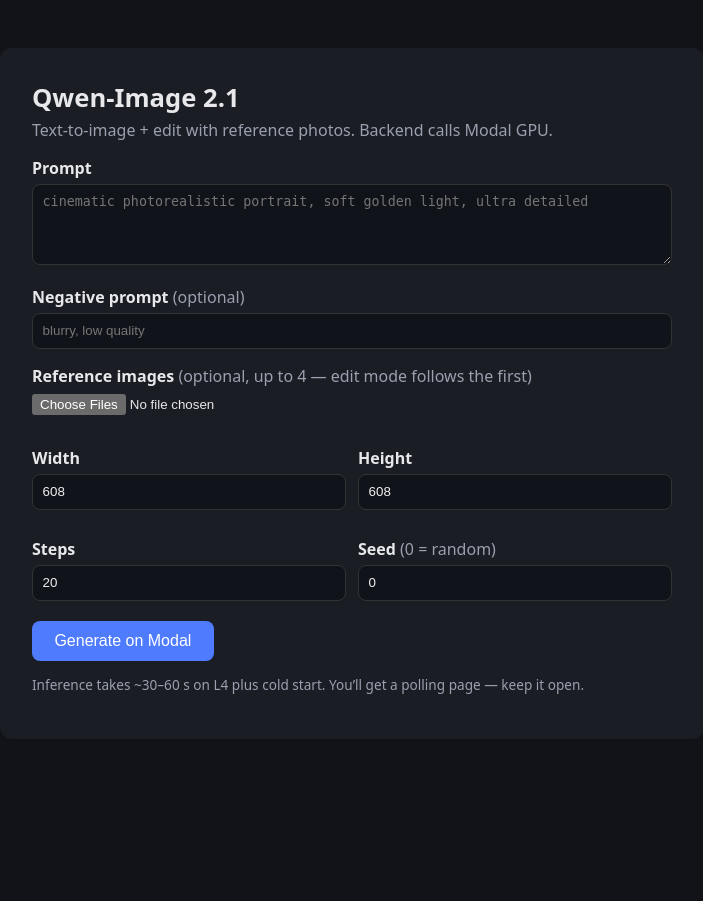
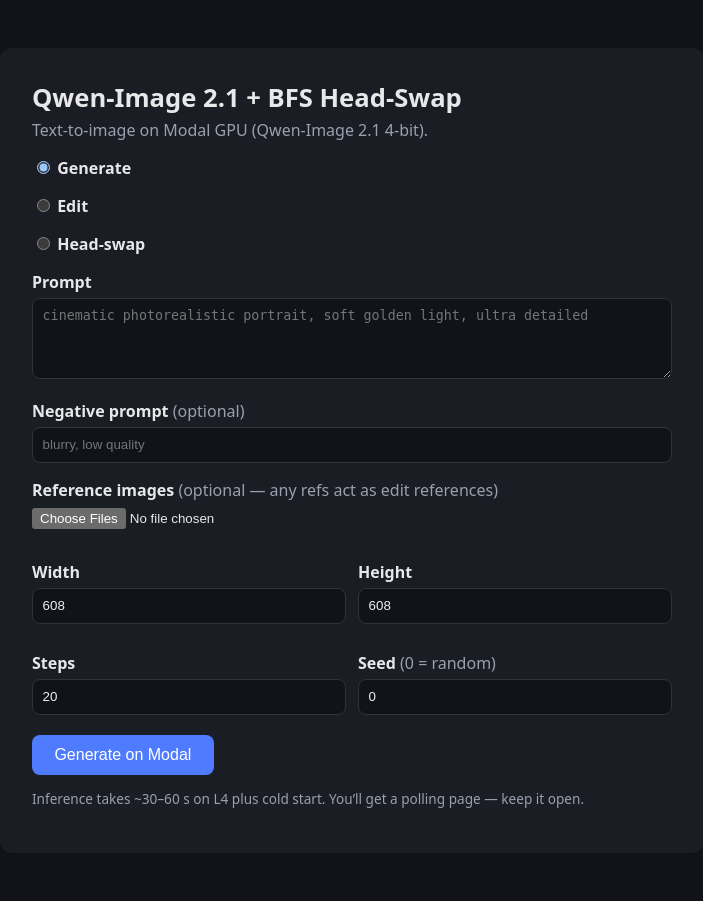
Before and after one commit to rajvermacas/runpod-setup, a FastAPI app: page / in a window 1280 px wide. Shown: the whole page, without its empty margins (288-991 px from the left). Before the commit the page ends 694 px from the top, so only its background shows below. Run offline with FastAPI, Linux system fonts and the light colour scheme.

Commit message:
Web UI: generate / edit / head-swap modes (Qwen + BFS backends)

```diff
--- a/web/app.py
+++ b/web/app.py
@@ -8,8 +8,21 @@ Flow (async, avoids HTTP timeouts on 1-3 min GPU jobs):
   GET  /result/{call_id}-> poll Modal; 202-style pending page auto-refreshes
   GET  /image/{call_id} -> final PNG bytes
 
-Backend -> Modal uses `modal.Cls.from_name("qwen21-4bit-direct", "Qwen21Direct")`
-with `.spawn()` / `FunctionCall.from_id().get(timeout=0)`.
+Backend -> Modal uses `modal.Cls.from_name(...)` with `.spawn()` /
+`FunctionCall.from_id().get(timeout=0)` against two deployed apps:
+
+  generate / edit -> `Qwen21Direct` on `qwen21-4bit-direct`
+  headswap       -> `BFSHeadSwapDirect` on `bfs-headswap-direct`
+
+(Deploy once each: `modal deploy modal_qwen21_direct.py` and
+`modal deploy modal_bfs_headswap_direct.py` — `Cls.from_name` needs a
+deployed app. Overrides: MODAL_APP_NAME / MODAL_CLS_NAME for the Qwen
+path, BFS_MODAL_APP_NAME / BFS_MODAL_CLS_NAME for the head-swap path.)
+
+Modes (radio on the form, `mode` form field):
+  generate: text-to-image, no references needed.
+  edit:     Qwen edit with reference photos (up to 4, output follows the first).
+  headswap: BFS LoRA — exactly 2 images, body/target first, reference head second.
 
 Run:
   pip install -r web/requirements.txt
@@ -45,8 +58,25 @@ TEMPLATES_DIR = BASE_DIR / "templates"
 
 MODAL_APP_NAME = os.environ.get("MODAL_APP_NAME", "qwen21-4bit-direct")
 MODAL_CLS_NAME = os.environ.get("MODAL_CLS_NAME", "Qwen21Direct")
+BFS_MODAL_APP_NAME = os.environ.get("BFS_MODAL_APP_NAME", "bfs-headswap-direct")
+BFS_MODAL_CLS_NAME = os.environ.get("BFS_MODAL_CLS_NAME", "BFSHeadSwapDirect")
 MODAL_CLIP = "qwen3vl_8b_w4a8.safetensors"
 MOCK_MODAL = os.environ.get("MOCK_MODAL", "") == "1"
+
+MODES = ("generate", "edit", "headswap")
+# Form default; BFS_HEADSWAP=1 keeps the earlier single-purpose toggle working
+# by preselecting headswap.
+DEFAULT_MODE = os.environ.get("DEFAULT_MODE", "headswap" if os.environ.get("BFS_HEADSWAP", "") == "1" else "generate")
+if DEFAULT_MODE not in MODES:
+    DEFAULT_MODE = "generate"
+
+HEADSWAP_DEFAULT_PROMPT = (
+    "head_swap: start with <image1> as the base image, keeping its lighting, "
+    "environment, and background. remove the head from <image1> completely and "
+    "replace it with the head from <image2>, strictly preserving the hair, eye "
+    "color, nose structure from <image2>. copy the direction of the eye, head "
+    "rotation, micro expressions from <image1>, high quality, sharp details, 4k"
+)
 
 MAX_REFS = 4
 MAX_FILE_MB = 10
@@ -59,8 +89,9 @@ app.mount("/static", StaticFiles(directory=str(BASE_DIR / "static")), name="stat
 templates = Jinja2Templates(directory=str(TEMPLATES_DIR))
 
 log.info(
-    "startup modal_app=%s cls=%s mock=%s max_refs=%d max_file_mb=%d",
-    MODAL_APP_NAME, MODAL_CLS_NAME, MOCK_MODAL, MAX_REFS, MAX_FILE_MB,
+    "startup modal_app=%s cls=%s bfs_app=%s bfs_cls=%s mock=%s default_mode=%s max_refs=%d max_file_mb=%d",
+    MODAL_APP_NAME, MODAL_CLS_NAME, BFS_MODAL_APP_NAME, BFS_MODAL_CLS_NAME,
+    MOCK_MODAL, DEFAULT_MODE, MAX_REFS, MAX_FILE_MB,
 )
 
 
@@ -85,7 +116,7 @@ def _mock_png(prompt: str, width: int = 512, height: int = 512) -> bytes:
 
 
 def _spawn_modal(prompt: str, negative: str, width: int, height: int,
-                 seed: int, steps: int, refs: list[bytes]) -> str:
+                 seed: int, steps: int, refs: list[bytes], mode: str) -> str:
     """Spawn a Modal job, return the FunctionCall id."""
     t0 = time.time()
     if MOCK_MODAL:
@@ -94,31 +125,45 @@ def _spawn_modal(prompt: str, negative: str, width: int, height: int,
             "status": "pending", "png": None, "error": None,
             "prompt": prompt, "negative": negative,
             "width": width, "height": height, "seed": seed, "steps": steps,
+            "mode": mode,
             "ref_count": len(refs), "created": time.time(), "mock": True,
             "ref_previews": _previews(refs),
         }
-        log.info("spawn mock call_id=%s prompt=%.60r %dx%d steps=%d seed=%d refs=%d (%.2fs)",
-                 call_id, prompt, width, height, steps, seed, len(refs), time.time() - t0)
+        log.info("spawn mock call_id=%s mode=%s prompt=%.60r %dx%d steps=%d seed=%d refs=%d (%.2fs)",
+                 call_id, mode, prompt, width, height, steps, seed, len(refs), time.time() - t0)
         return call_id
     import modal
 
-    cls = modal.Cls.from_name(MODAL_APP_NAME, MODAL_CLS_NAME)
-    inst = cls()
-    call = inst.generate.spawn(
-        prompt, negative, width, height, seed, steps,
-        1.0, "euler", "simple", False, MODAL_CLIP,
-        ref_images=refs or None,
-    )
+    if mode == "headswap":
+        if len(refs) < 2:
+            raise ValueError("head-swap needs 2 images: body/target first, reference head second")
+        cls = modal.Cls.from_name(BFS_MODAL_APP_NAME, BFS_MODAL_CLS_NAME)
+        inst = cls()
+        call = inst.generate.spawn(
+            refs[0], refs[1], prompt or HEADSWAP_DEFAULT_PROMPT, negative,
+            width, height, False, seed, steps,
+            1.0, "euler", "simple",
+            "bfs_head_v1.1_qwen_2.1.safetensors", 1.0, False, MODAL_CLIP,
+        )
+    else:
+        cls = modal.Cls.from_name(MODAL_APP_NAME, MODAL_CLS_NAME)
+        inst = cls()
+        call = inst.generate.spawn(
+            prompt, negative, width, height, seed, steps,
+            1.0, "euler", "simple", False, MODAL_CLIP,
+            ref_images=refs or None,
+        )
     call_id: str = call.object_id
     JOBS[call_id] = {
         "status": "pending", "png": None, "error": None,
         "prompt": prompt, "negative": negative,
         "width": width, "height": height, "seed": seed, "steps": steps,
+        "mode": mode,
         "ref_count": len(refs), "created": time.time(), "mock": False,
         "ref_previews": _previews(refs),
     }
-    log.info("spawn modal call_id=%s prompt=%.60r %dx%d steps=%d seed=%d refs=%d (%.2fs)",
-             call_id, prompt, width, height, steps, seed, len(refs), time.time() - t0)
+    log.info("spawn modal call_id=%s mode=%s prompt=%.60r %dx%d steps=%d seed=%d refs=%d (%.2fs)",
+             call_id, mode, prompt, width, height, steps, seed, len(refs), time.time() - t0)
     return call_id
 
 
@@ -184,32 +229,53 @@ def _poll_modal(call_id: str) -> None:
 
 
 @app.get("/", response_class=HTMLResponse)
-def index(request: Request):
-    return templates.TemplateResponse(request, "index.html")
+def index(request: Request, mode: str = ""):
+    mode = mode if mode in MODES else DEFAULT_MODE
+    return templates.TemplateResponse(
+        request, "index.html",
+        {"mode": mode, "modes": MODES,
+         "default_prompt": HEADSWAP_DEFAULT_PROMPT if mode == "headswap" else ""},
+    )
 
 
 @app.get("/health")
 def health():
-    return {"status": "ok", "modal_app": MODAL_APP_NAME, "mock": MOCK_MODAL}
+    return {"status": "ok", "modal_app": MODAL_APP_NAME,
+            "bfs_modal_app": BFS_MODAL_APP_NAME, "mock": MOCK_MODAL,
+            "modes": list(MODES), "default_mode": DEFAULT_MODE}
 
 
 @app.post("/generate")
 async def generate(
     request: Request,
-    prompt: str = Form(...),
+    mode: str = Form("generate"),
+    prompt: str = Form(""),
     negative_prompt: str = Form(""),
     width: int = Form(1024),
     height: int = Form(1024),
     steps: int = Form(25),
     seed: int = Form(42),
 ):
+    def _form_ctx(error: str, status: int):
+        return templates.TemplateResponse(
+            request, "index.html",
+            {"error": error, "mode": mode if mode in MODES else DEFAULT_MODE,
+             "modes": MODES,
+             "default_prompt": HEADSWAP_DEFAULT_PROMPT if mode == "headswap" else prompt},
+            status_code=status,
+        )
+
+    if mode not in MODES:
+        log.warning("POST /generate rejected: unknown mode %r", mode)
+        mode = DEFAULT_MODE
     prompt = (prompt or "").strip()
     client = request.client.host if request.client else "?"
+    if mode == "headswap" and not prompt:
+        prompt = HEADSWAP_DEFAULT_PROMPT
+        log.info("POST /generate from %s: empty prompt, using head-swap default", client)
     if not prompt:
         log.warning("POST /generate from %s rejected: empty prompt", client)
-        return templates.TemplateResponse(
-            request, "index.html", {"error": "Prompt is required."}, status_code=400
-        )
+        return _form_ctx("Prompt is required.", 400)
     width = max(256, min(width, 2048))
     height = max(256, min(height, 2048))
     steps = max(1, min(steps, 100))
@@ -237,12 +303,7 @@ async def generate(
         if f.size is not None and f.size > MAX_FILE_MB * 1024 * 1024:
             log.warning("POST /generate from %s rejected: %s %.1f MB over limit",
                         client, f.filename, f.size / 1048576)
-            return templates.TemplateResponse(
-                request,
-                "index.html",
-                {"error": f"{f.filename}: exceeds {MAX_FILE_MB} MB limit."},
-                status_code=400,
-            )
+            return _form_ctx(f"{f.filename}: exceeds {MAX_FILE_MB} MB limit.", 400)
         data = await f.read()
         if not data:
             log.warning("POST /generate from %s: skipping empty file %r", client, f.filename)
@@ -250,39 +311,30 @@ async def generate(
         if len(data) > MAX_FILE_MB * 1024 * 1024:
             log.warning("POST /generate from %s rejected: %s %.1f MB over limit",
                         client, f.filename, len(data) / 1048576)
-            return templates.TemplateResponse(
-                request,
-                "index.html",
-                {"error": f"{f.filename}: exceeds {MAX_FILE_MB} MB limit."},
-                status_code=400,
-            )
+            return _form_ctx(f"{f.filename}: exceeds {MAX_FILE_MB} MB limit.", 400)
         if not _is_image(data):
             log.warning("POST /generate from %s rejected: %r is not a decodable image",
                         client, f.filename)
-            return templates.TemplateResponse(
-                request,
-                "index.html",
-                {"error": f"{f.filename}: not a valid image file."},
-                status_code=400,
-            )
+            return _form_ctx(f"{f.filename}: not a valid image file.", 400)
         refs.append(data)
         ref_names.append(f"{f.filename} ({len(data) // 1024} KB)")
-    log.info("POST /generate from %s prompt=%.80r %dx%d steps=%d seed=%d refs=[%s]",
-             client, prompt, width, height, steps, seed, ", ".join(ref_names) or "none")
+    log.info("POST /generate from %s mode=%s prompt=%.80r %dx%d steps=%d seed=%d refs=[%s]",
+             client, mode, prompt, width, height, steps, seed, ", ".join(ref_names) or "none")
+
+    if mode == "headswap" and len(refs) < 2:
+        log.warning("POST /generate from %s rejected: head-swap needs 2 images, got %d",
+                    client, len(refs))
+        return _form_ctx(
+            "Upload exactly 2 images: body/target first, reference head second.", 400)
 
     try:
         # blocking Modal network call -> threadpool, taaki event loop block na ho
         call_id = await run_in_threadpool(
-            _spawn_modal, prompt, negative_prompt.strip(), width, height, seed, steps, refs
+            _spawn_modal, prompt, negative_prompt.strip(), width, height, seed, steps, refs, mode
         )
     except Exception as e:
         log.exception("POST /generate spawn failed for %s", client)
-        return templates.TemplateResponse(
-            request,
-            "index.html",
-            {"error": f"Modal spawn failed: {type(e).__name__}: {e}"},
-            status_code=502,
-        )
+        return _form_ctx(f"Modal spawn failed: {type(e).__name__}: {e}", 502)
     log.info("POST /generate from %s -> redirect /result/%s", client, call_id)
     return RedirectResponse(url=f"/result/{call_id}", status_code=303)
 
@@ -296,7 +348,7 @@ def result(request: Request, call_id: str):
         JOBS[call_id] = {
             "status": "pending", "png": None, "error": None, "prompt": "",
             "negative": "", "width": 1024, "height": 1024, "seed": 42,
-            "steps": 25, "ref_count": 0, "created": time.time(),
+            "steps": 25, "mode": "?", "ref_count": 0, "created": time.time(),
             "mock": MOCK_MODAL, "ref_previews": [],
         }
         job = JOBS[call_id]
--- a/web/templates/index.html
+++ b/web/templates/index.html
@@ -3,35 +3,85 @@
 <head>
 <meta charset="utf-8">
 <meta name="viewport" content="width=device-width, initial-scale=1">
-<title>Qwen-Image 2.1 — generate</title>
+<title>Qwen-Image 2.1 + BFS Head-Swap — generate</title>
 <link rel="stylesheet" href="/static/style.css">
 </head>
 <body>
 <main class="card">
-  <h1>Qwen-Image 2.1</h1>
-  <p class="sub">Text-to-image + edit with reference photos. Backend calls Modal GPU.</p>
+  <h1>Qwen-Image 2.1 + BFS Head-Swap</h1>
+  <p class="sub" id="mode-sub"></p>
   {% if error %}<p class="error">{{ error }}</p>{% endif %}
   <form action="/generate" method="post" enctype="multipart/form-data">
+    <div class="modes" role="radiogroup" aria-label="Mode">
+      <label><input type="radio" name="mode" value="generate" {% if mode == "generate" %}checked{% endif %}> Generate</label>
+      <label><input type="radio" name="mode" value="edit" {% if mode == "edit" %}checked{% endif %}> Edit</label>
+      <label><input type="radio" name="mode" value="headswap" {% if mode == "headswap" %}checked{% endif %}> Head-swap</label>
+    </div>
+
     <label for="prompt">Prompt</label>
-    <textarea id="prompt" name="prompt" rows="4" required
-      placeholder="cinematic photorealistic portrait, soft golden light, ultra detailed"></textarea>
+    <textarea id="prompt" name="prompt" rows="4"
+      placeholder="cinematic photorealistic portrait, soft golden light, ultra detailed">{{ default_prompt }}</textarea>
 
     <label for="negative_prompt">Negative prompt <span class="opt">(optional)</span></label>
     <input id="negative_prompt" name="negative_prompt" type="text" placeholder="blurry, low quality">
 
-    <label for="ref_images">Reference images <span class="opt">(optional, up to 4 — edit mode follows the first)</span></label>
+    <label for="ref_images">Reference images <span class="opt" id="refs-hint"></span></label>
     <input id="ref_images" name="ref_images" type="file" accept="image/*" multiple>
 
     <div class="grid">
       <div><label>Width</label><input name="width" type="number" value="608" min="256" max="2048" step="32"></div>
       <div><label>Height</label><input name="height" type="number" value="608" min="256" max="2048" step="32"></div>
-      <div><label>Steps</label><input name="steps" type="number" value="20" min="1" max="100"></div>
-      <div><label>Seed <span class="opt">(0 = random)</span></label><input name="seed" type="number" value="0"></div>
+      <div><label>Steps</label><input id="steps" name="steps" type="number" value="20" min="1" max="100"></div>
+      <div><label>Seed <span class="opt">(0 = random)</span></label><input id="seed" name="seed" type="number" value="0"></div>
     </div>
 
     <button type="submit">Generate on Modal</button>
   </form>
-  <p class="hint">Inference takes ~30–60 s on L4 plus cold start. You’ll get a polling page — keep it open.</p>
+  <p class="hint" id="mode-hint"></p>
+<script>
+const HEADSWAP_PROMPT = {{ default_prompt | tojson }};
+const INFO = {
+  generate: {
+    sub: "Text-to-image on Modal GPU (Qwen-Image 2.1 4-bit).",
+    refs: "(optional — any refs act as edit references)",
+    hint: "Inference takes ~30–60 s on L4 plus cold start. You’ll get a polling page — keep it open.",
+    promptRequired: true, steps: 20, seed: 0,
+  },
+  edit: {
+    sub: "Edit with reference photos. Output follows the first reference.",
+    refs: "(optional, up to 4 — edit mode follows the first)",
+    hint: "Edit runs slightly slower (~40 s on L4): reference latents extend the sequence.",
+    promptRequired: true, steps: 20, seed: 0,
+  },
+  headswap: {
+    sub: "BFS head-swap LoRA: body/target first, reference head second.",
+    refs: "(required, exactly 2 — body/target first, reference head second)",
+    hint: "Head-swap takes ~50 s on L4 at 25 steps. No public figures without consent.",
+    promptRequired: false, steps: 25, seed: 42,
+  },
+};
+const promptEl = document.getElementById("prompt");
+function currentMode() {
+  const el = document.querySelector('input[name="mode"]:checked');
+  return el ? el.value : "generate";
+}
+function applyMode(setDefaults) {
+  const m = currentMode(), info = INFO[m];
+  document.getElementById("mode-sub").textContent = info.sub;
+  document.getElementById("refs-hint").textContent = info.refs;
+  document.getElementById("mode-hint").textContent = info.hint;
+  promptEl.required = info.promptRequired;
+  if (setDefaults) {
+    document.getElementById("steps").value = info.steps;
+    document.getElementById("seed").value = info.seed;
+    if (m === "headswap" && !promptEl.value.trim()) promptEl.value = HEADSWAP_PROMPT;
+  }
+}
+document.querySelectorAll('input[name="mode"]').forEach(el => {
+  el.addEventListener("change", () => applyMode(true));
+});
+applyMode(false);
+</script>
 </main>
 </body>
 </html>
--- a/web/templates/result.html
+++ b/web/templates/result.html
@@ -29,7 +29,7 @@
     <ul>
       <li>call_id: <code>{{ call_id }}</code></li>
       <li>size: {{ job.width }}×{{ job.height }}, steps {{ job.steps }}, seed {{ job.seed }}</li>
-      <li>references: {{ job.ref_count }}</li>
+      <li>mode: {{ job.mode or "?" }}, references: {{ job.ref_count }}</li>
       {% if job.negative %}<li>negative: {{ job.negative }}</li>{% endif %}
     </ul>
     {% if job.ref_previews %}
```
